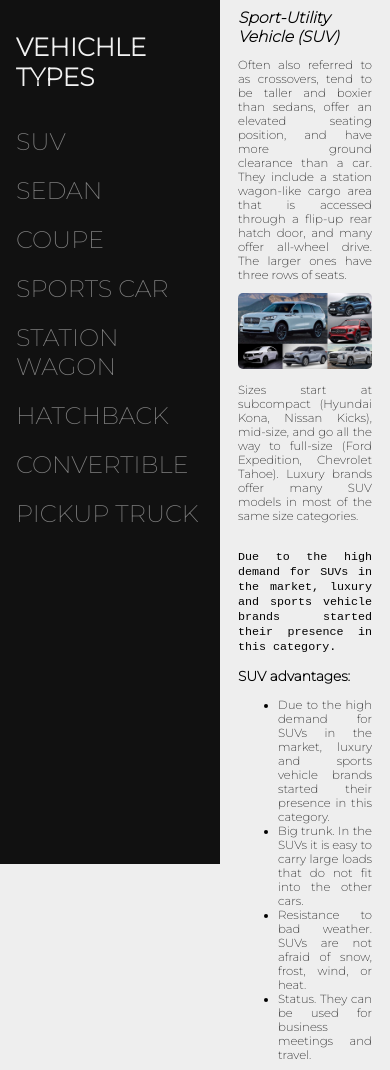
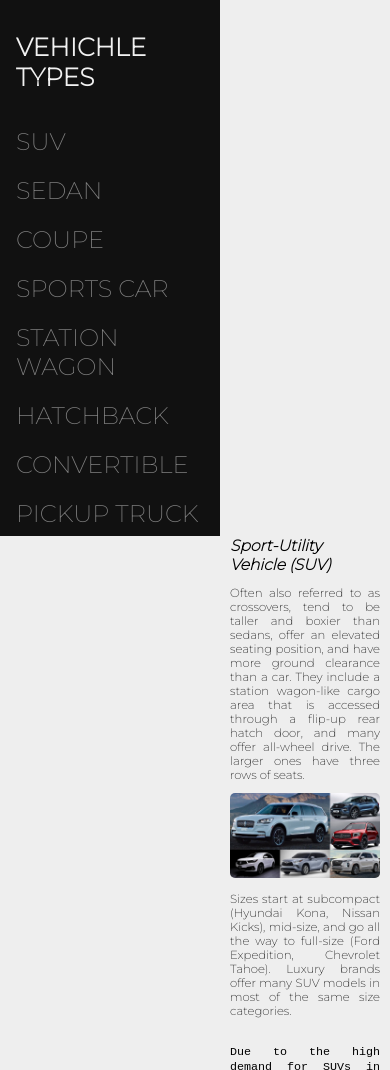
Before and after one commit to danisebastian9/WikiPage, a plain HTML site: page index.html in a window 390 px wide. Shown: the top 1070 px of the page. Drawn offline with Linux system fonts and the light colour scheme.

Commit message:
Media CSS added

```diff
--- a/styles.css
+++ b/styles.css
@@ -44,8 +44,12 @@ body {
 }
 
 @media screen and (max-width: 550px) {
+    body {
+        margin: 0;
+        padding: 0;
+    }
     #navbar {
-
+        position: unset;
     }
 }
 
```
